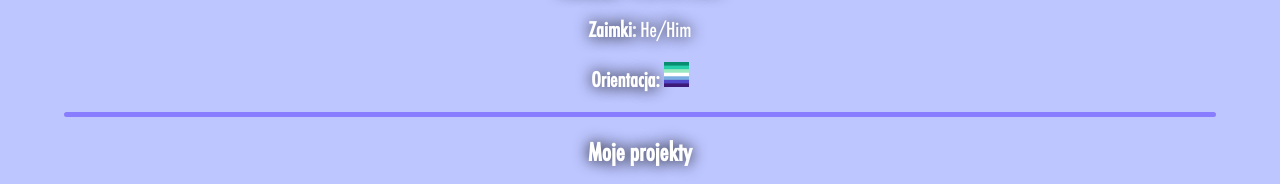
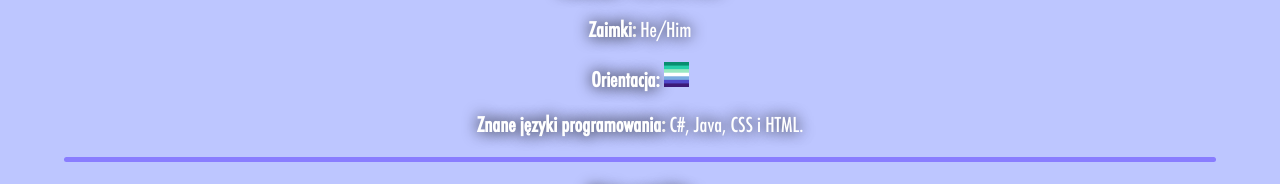
Before and after one commit to ElzbietkaDev/ElzbietkaPage, a plain HTML site: page elzbietkadev/index.html in a window 1280 px wide. Shown: the part 844-1028 px from the top of the page. Drawn offline with Linux system fonts and the light colour scheme.

Commit message:
Update index.html

```diff
--- a/elzbietkadev/index.html
+++ b/elzbietkadev/index.html
@@ -37,6 +37,7 @@
     <p><b>Urodziny:</b> 4 czerwca 2008</p>
     <p><b>Zaimki:</b> He/Him</p>
     <p><b>Orientacja:</b> <img src="../images/gay.jpeg" width="25px"/></p>
+    <p><b>Znane języki programowania:</b> C#, Java, CSS i HTML.</p>
     <hr class="separator"/>
     <p><h2>Moje projekty</h2></p>
     <p><a class="btn" onclick="SetProject(1)">Elżbietka Simulator</a><a class="btn" onclick="SetProject(2)">Yankari Life Simulator</a></p>
```
